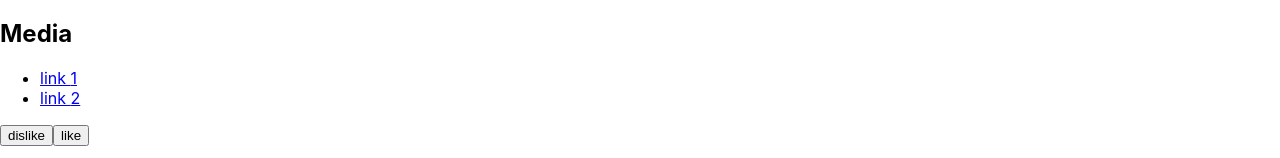
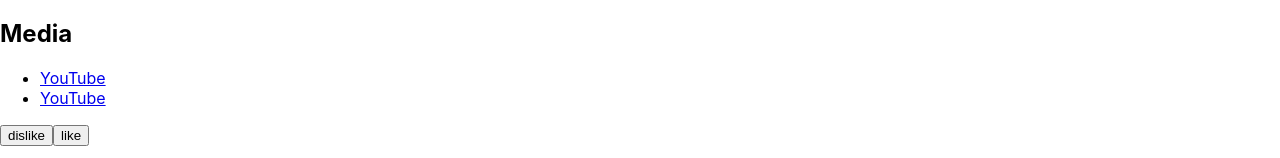
Before and after one commit to swesterveld/codaisseur-project-cowbell, a React (Create React App) app: page / in a window 1280 px wide. Shown: the part 542-700 px from the top of the page. Built offline with nearby package versions, Linux system fonts and the light colour scheme.

Commit message:
Finetune presentation of links to recordings

```diff
--- a/src/components/ProfileCard.js
+++ b/src/components/ProfileCard.js
@@ -21,13 +21,26 @@ class ProfileCard extends Component {
     )
   }
 
+  extractPlatform(url) {
+    const platforms = [
+      'YouTube',
+      'Spotify',
+      'Discogs'
+    ]
+
+    return platforms.find(p => {
+      return url.includes(p.toLowerCase())
+    })
+  }
+
   renderMediaURLs() {
     return (
       <div>
         <h2>Media</h2>
         <ul>
-          {this.props.profile.recordingURLs.map((item,index) => {
-            return <li><a href={item}>link {index+1}</a></li>
+          { this.props.profile.recordingURLs.map((item) => {
+            let platform = this.extractPlatform(item)
+            return <li className={`${platform.toLowerCase()}-url`} key={item}><a href={item}>{this.extractPlatform(item)}</a></li>
           })}
         </ul>
       </div>
```
